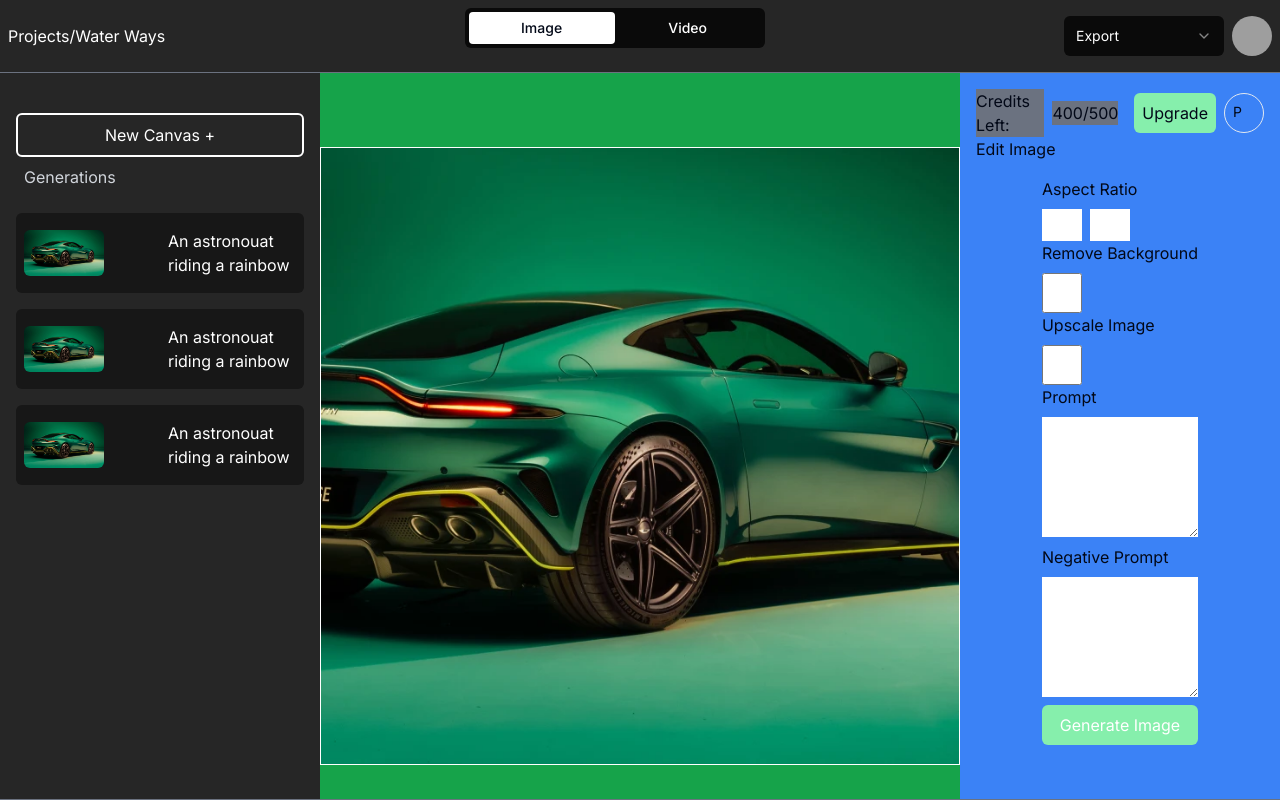
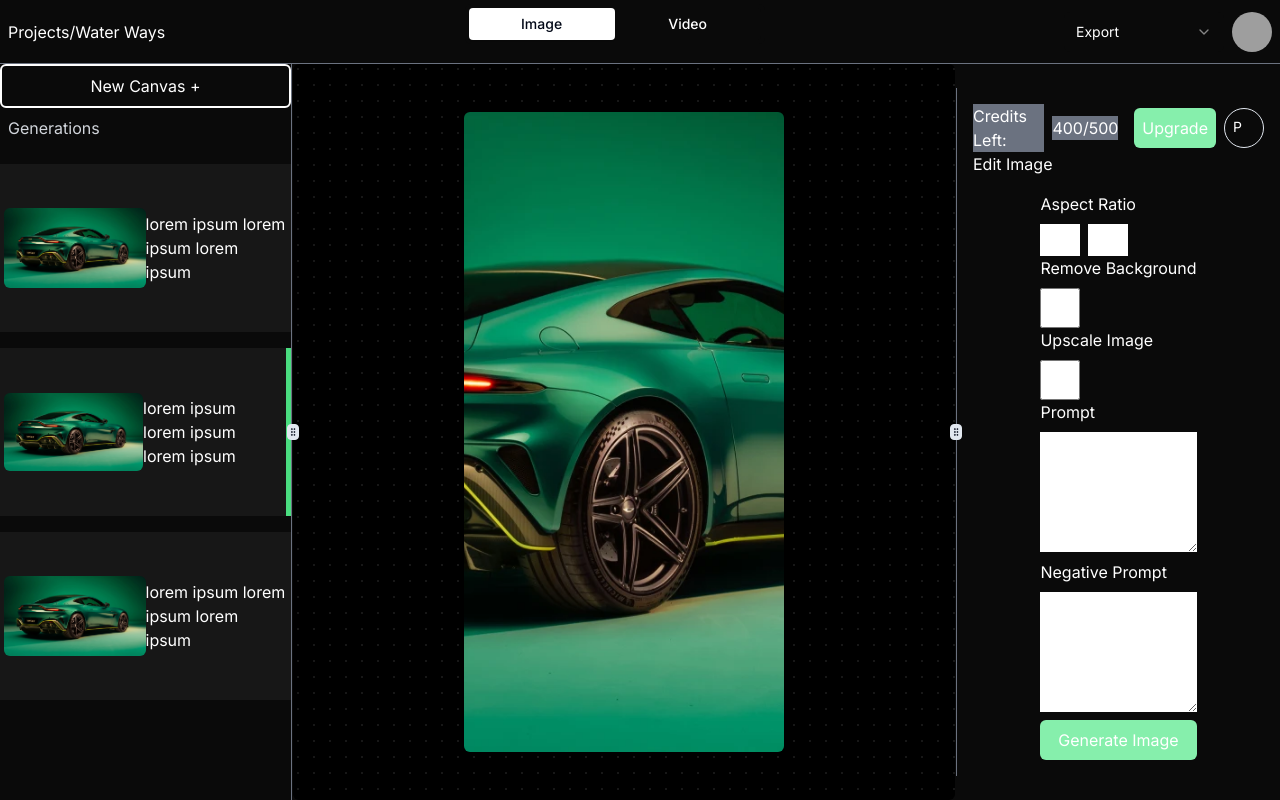
Before and after one commit to themuffineman/pendora, a Next.js app: page /dashboard in a window 1280 px wide. Built offline with nearby package versions, Linux system fonts and the light colour scheme; grey boxes are pictures that could not be loaded.

Commit message:
Dashboard Resizable

```diff
--- a/app/dashboard/page.jsx
+++ b/app/dashboard/page.jsx
@@ -5,23 +5,25 @@ import {Select, SelectContent, SelectGroup, SelectItem, SelectLabel, SelectTrigg
 import { Tabs, TabsContent, TabsList, TabsTrigger } from "@/components/ui/tabs"
 import { Button } from "@/components/ui/button";
 import { Avatar, AvatarFallback, AvatarImage } from "@/components/ui/avatar"
+import {Popover, PopoverContent, PopoverTrigger,} from "@/components/ui/popover"
+import ProjectCard from "@/components/ProjectCard";
+import {ResizableHandle, ResizablePanel, ResizablePanelGroup,} from "@/components/ui/resizable"
+
 
 
 export default function dashboard() {
 
+  return (
+    <main className="w-full h-screen flex flex-col bg-neutral-950 ">
 
 
 
-
-
-  return (
-    <main className="w-screen h-screen flex flex-col items-center justify-between bg-neutral-800 border-b border-gray-500 ">
-        <nav className="flex justify-between items-center w-full border-gray-500 border-b h-max p-2">
+        <nav className="flex justify-between items-center border-gray-500 border-b h-16 p-2">
 
             <p className="text-white">Projects/Water Ways</p>
 
             <Tabs defaultValue="image" className="w-[50%] flex justify-center items-center">
-                <TabsList className="grid grid-cols-2 bg-neutral-950 w-[300px] mb-4  text-white">
+                <TabsList className="grid grid-cols-2 cent bg-neutral-950 w-[300px] mb-4  text-white">
                 <TabsTrigger value="image" className="bg-neutral-950" >Image</TabsTrigger>
                 <TabsTrigger value="video" className="bg-neutral-950">Video</TabsTrigger>
                 </TabsList>
@@ -54,68 +56,56 @@ export default function dashboard() {
             </div>
 
         </nav>
-        <section className="w-full h-full flex justify-between items-center">
 
-            <div className="left w-[25%] px-4 h-full pt-10 relative bg-neutral-800">
+        <ResizablePanelGroup direction="horizontal"  className="flex-1 flex justify-between items-center relative">
+            <ResizablePanel defaultSize={25} className=" border-r border-gray-500 relative bg-neutral-950 flex-1 h-full">
                 <button className="w-full flex justify-center items-center border-2 p-2 hover:bg-neutral-700 rounded-md border-white h-max text-white">New Canvas +</button>
-                <div className="flex flex-col gap-4 w-full">
-                    <h3 className="text-md font-normal text-gray-300 center w-full p-2">Generations</h3>
-                    <div className="grid-container grid grid-flow-row grid-cols-1 gap-4 w-full">
-                        <div className="flex items-center justify-between w-full h-max active:border-r-[5px] bg-neutral-900 active:border-green-400 rounded-md">
-                            <div className="p-2 size-20 flex-1 flex items-center">
-                                <Image
+                <div className="flex flex-col gap-4 w-full ">
+
+                    <h3 className="text-md font-normal text-gray-300 center w-full h-max p-2">Generations</h3>
+
+                    <div className="grid grid-flow-row grid-cols-1 gap-4 w-full flex-1 overflow-auto">
+
+
+                        <ProjectCard
                             src={aston}
+                            prompt="lorem ipsum lorem ipsum lorem ipsum"
+                        />
 
-                                object-fit="cover"
-                                className="rounded-md max-w-20 max-h-20"
+                        <ProjectCard
+                            src={aston}
+                            prompt="lorem ipsum lorem ipsum lorem ipsum"
+                            selected={true}
+
                         />
-                            </div>
-                            <div className="flex-1 mx-auto">
-                                <h4 className="text-white">An astronouat riding a rainbow</h4>
+
+                        <ProjectCard
+                            src={aston}
+                            prompt="lorem ipsum lorem ipsum lorem ipsum"
+                        />
+
+
                     </div>
                 </div>
+            </ResizablePanel>
 
-                        <div className="flex items-center justify-between w-full h-max active:border-r-[5px] bg-neutral-900 active:border-green-400 rounded-md">
-                            <div className="p-2 size-20 flex-1 flex items-center">
-                                <Image
-                                src={aston}
+            <ResizableHandle withHandle />
 
-                                object-fit="cover"
-                                className="rounded-md max-w-20 max-h-20"
-                                />
-                            </div>
-                            <div className="flex-1 mx-auto">
-                                <h4 className="text-white">An astronouat riding a rainbow</h4>
-                            </div>
-                        </div>
-
-                        <div className="flex items-center justify-between w-full h-max active:border-r-[5px] bg-neutral-900 active:border-green-400 rounded-md">
-                            <div className="p-2 size-20 flex-1 flex items-center">
-                                <Image
-                                src={aston}
-
-                                object-fit="cover"
-                                className="rounded-md max-w-20 max-h-20"
-                                />
-                            </div>
-                            <div className="flex-1 mx-auto">
-                                <h4 className="text-white">An astronouat riding a rainbow</h4>
-                            </div>
-                        </div>
-                    </div>
-                </div>
-            </div>
-            <div className="left max-w-[50%] w-[50%] h-full pt-10 flex flex-col justify-center items-center relative bg-green-600">
-            <div className="max-w-[40rem] w-[40rem] max-h-[90%] border border-white h-[90%] relative">
+            <ResizablePanel defaultSize={50} className="flex-1 p-10 h-full flex flex-col justify-center items-center relative bg-black bg-dot-white/[0.2] rounded-md">
+                    <div className="max-w-[40rem] w-[20rem] max-h-[40rem]  h-[40rem] relative">
                         <Image
                             layout="fill"
                             src={aston}
                             objectFit="cover"
-                    className="w-full h-full "
-                />node -v
+                            className="w-full h-full rounded-md"
+                        />
                     </div>
-            </div>
-            <div className="left w-[25%] h-full p-4 relative flex flex-col items-center bg-blue-500 overflow-y-scroll">
+            </ResizablePanel>
+
+            <ResizableHandle withHandle />
+
+            <ResizablePanel defaultSize={25} className="flex-1 p-4 relative flex flex-col items-center bg-neutral-950 border-l-gray-500 border-l overflow-y-scroll text-white">
+
                     <section className="flex gap-4 items-center w-full ">
                         <div className="flex gap-2 items-center">
                             <p className="bg-gray-500 text-md">Credits Left:</p>
@@ -157,9 +147,9 @@ export default function dashboard() {
                             </div>
                         </div>
                     </section>
-            </div>
+            </ResizablePanel>
+        </ResizablePanelGroup>
 
-        </section>
     </main>
   )
 }
--- /dev/null
+++ b/components/ProjectCard.jsx
@@ -0,0 +1,23 @@
+import React from 'react'
+import Image from 'next/image'
+
+
+const ProjectCard = ({src, prompt,selected}) => {
+  return (
+    <div className={`flex items-center justify-between w-full h-max p-1 ${selected && 'border-r-[5px] border-green-400'} bg-neutral-900`}>
+        <div className=" size-40 flex-1 flex items-center">
+            <Image
+            src={src}
+
+            object-fit="cover"
+            className="rounded-md "
+            />
+        </div>
+        <div className="flex-1 flex justify-center items-center">
+            <h4 className="text-white">{prompt}</h4>
+        </div>
+    </div>
+  )
+}
+
+export default ProjectCard
--- /dev/null
+++ b/components/ui/resizable.jsx
@@ -0,0 +1,42 @@
+"use client"
+
+import { GripVertical } from "lucide-react"
+import * as ResizablePrimitive from "react-resizable-panels"
+
+import { cn } from "@/lib/utils"
+
+const ResizablePanelGroup = ({
+  className,
+  ...props
+}) => (
+  <ResizablePrimitive.PanelGroup
+    className={cn(
+      "flex h-full w-full data-[panel-group-direction=vertical]:flex-col",
+      className
+    )}
+    {...props} />
+)
+
+const ResizablePanel = ResizablePrimitive.Panel
+
+const ResizableHandle = ({
+  withHandle,
+  className,
+  ...props
+}) => (
+  <ResizablePrimitive.PanelResizeHandle
+    className={cn(
+      "relative flex w-px items-center justify-center bg-border after:absolute after:inset-y-0 after:left-1/2 after:w-1 after:-translate-x-1/2 focus-visible:outline-none focus-visible:ring-1 focus-visible:ring-ring focus-visible:ring-offset-1 data-[panel-group-direction=vertical]:h-px data-[panel-group-direction=vertical]:w-full data-[panel-group-direction=vertical]:after:left-0 data-[panel-group-direction=vertical]:after:h-1 data-[panel-group-direction=vertical]:after:w-full data-[panel-group-direction=vertical]:after:-translate-y-1/2 data-[panel-group-direction=vertical]:after:translate-x-0 [&[data-panel-group-direction=vertical]>div]:rotate-90",
+      className
+    )}
+    {...props}>
+    {withHandle && (
+      <div
+        className="z-10 flex h-4 w-3 items-center justify-center rounded-sm border bg-border">
+        <GripVertical className="h-2.5 w-2.5" />
+      </div>
+    )}
+  </ResizablePrimitive.PanelResizeHandle>
+)
+
+export { ResizablePanelGroup, ResizablePanel, ResizableHandle }
--- /dev/null
+++ b/components/ui/scroll-area.jsx
@@ -0,0 +1,40 @@
+"use client"
+
+import * as React from "react"
+import * as ScrollAreaPrimitive from "@radix-ui/react-scroll-area"
+
+import { cn } from "@/lib/utils"
+
+const ScrollArea = React.forwardRef(({ className, children, ...props }, ref) => (
+  <ScrollAreaPrimitive.Root
+    ref={ref}
+    className={cn("relative overflow-hidden", className)}
+    {...props}>
+    <ScrollAreaPrimitive.Viewport className="h-full w-full rounded-[inherit]">
+      {children}
+    </ScrollAreaPrimitive.Viewport>
+    <ScrollBar />
+    <ScrollAreaPrimitive.Corner />
+  </ScrollAreaPrimitive.Root>
+))
+ScrollArea.displayName = ScrollAreaPrimitive.Root.displayName
+
+const ScrollBar = React.forwardRef(({ className, orientation = "vertical", ...props }, ref) => (
+  <ScrollAreaPrimitive.ScrollAreaScrollbar
+    ref={ref}
+    orientation={orientation}
+    className={cn(
+      "flex touch-none select-none transition-colors",
+      orientation === "vertical" &&
+        "h-full w-2.5 border-l border-l-transparent p-[1px]",
+      orientation === "horizontal" &&
+        "h-2.5 flex-col border-t border-t-transparent p-[1px]",
+      className
+    )}
+    {...props}>
+    <ScrollAreaPrimitive.ScrollAreaThumb className="relative flex-1 rounded-full bg-border" />
+  </ScrollAreaPrimitive.ScrollAreaScrollbar>
+))
+ScrollBar.displayName = ScrollAreaPrimitive.ScrollAreaScrollbar.displayName
+
+export { ScrollArea, ScrollBar }
--- a/package.json
+++ b/package.json
@@ -13,6 +13,7 @@
     "@radix-ui/react-accordion": "^1.1.2",
     "@radix-ui/react-avatar": "^1.0.4",
     "@radix-ui/react-popover": "^1.0.7",
+    "@radix-ui/react-scroll-area": "^1.0.5",
     "@radix-ui/react-select": "^2.0.0",
     "@radix-ui/react-slot": "^1.0.2",
     "@radix-ui/react-tabs": "^1.0.4",
@@ -24,6 +25,7 @@
     "next": "14.1.0",
     "react": "^18",
     "react-dom": "^18",
+    "react-resizable-panels": "^2.0.11",
     "tailwind-merge": "^2.2.1",
     "tailwindcss-animate": "^1.0.7"
   },
```
Also changed, not shown: 1 other file (tests, documents, lock files or other folders). Lines whose indentation alone changed are shown as unchanged.
